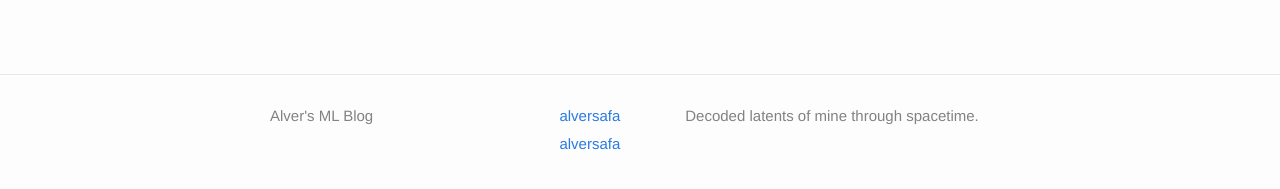
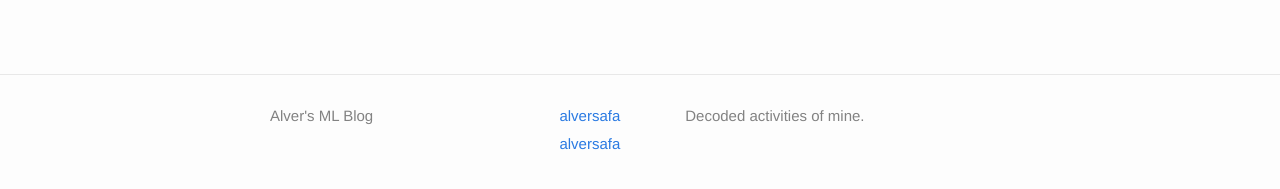
Before and after one commit to alversafa/blog, a Jekyll site: the page built from index.html, in a window 1280 px wide. Shown: the part 685-874 px from the top of the page. Built offline with Jekyll 4.4.1, drawn with Linux system fonts in a browser that asks for light colours.

Commit message:
Update _config.yml

```diff
--- a/_config.yml
+++ b/_config.yml
@@ -1,7 +1,7 @@
 # Site settings
 title: Alver's ML Blog
 email:
-description: "Decoded latents of mine through spacetime."
+description: "Decoded activities of mine."
 baseurl: "/blog"
 url: "https://alversafa.github.io/"
 twitter_username: alversafa
```
